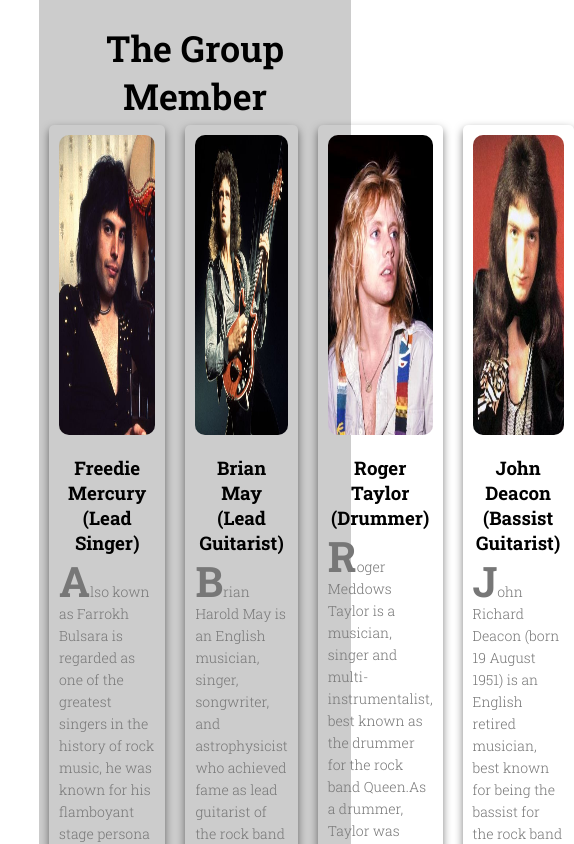
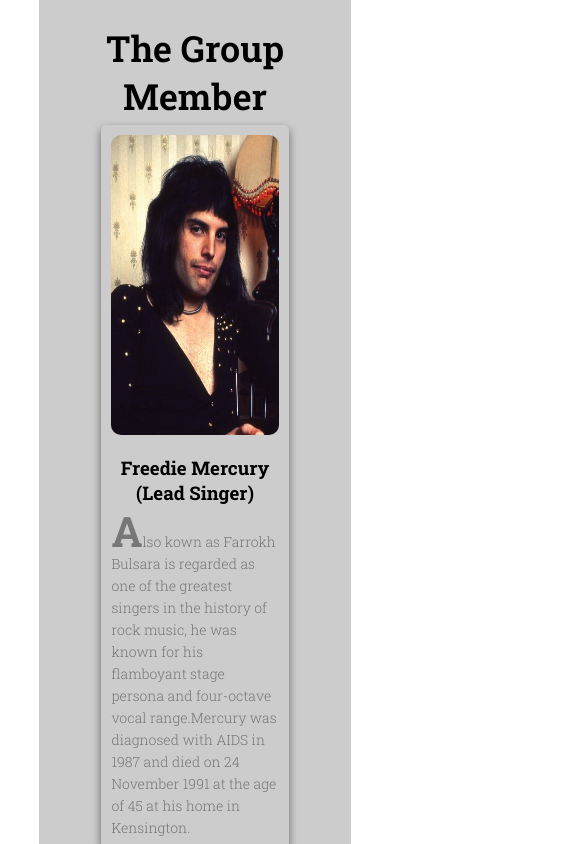
Before and after one commit to BuzzardSTG/Brian-May, a plain HTML site: page the band.html in a window 390 px wide. Shown: the part 1900-2744 px from the top of the page, 574 px wide, since content can reach past the window. Drawn offline with Linux system fonts and the light colour scheme.

Commit message:
align and responsiveness fix

```diff
--- a/style.css
+++ b/style.css
@@ -441,8 +441,9 @@
 
 
 @media (max-width: 700px){
-    .row {
+    .band-container {
         flex-direction: column;
+        align-items: center;
     }
 }
 
```
